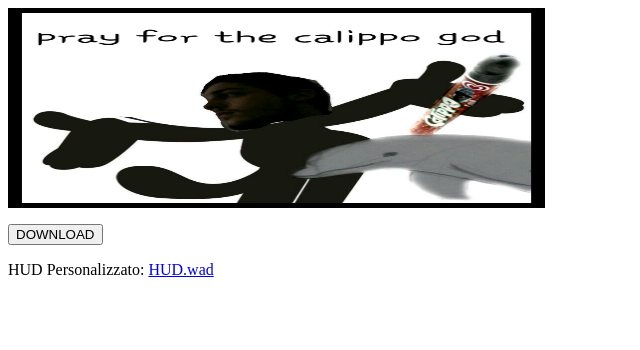
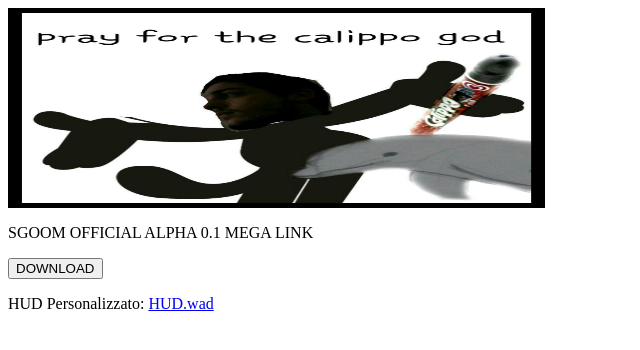
Before and after one commit to XPi-Git/skrot, a plain HTML site: page sito/download.htm in a window 1280 px wide. Shown: the whole page, without its empty margins (0-640 px from the left). Drawn offline with Linux system fonts and the light colour scheme.

Commit message:
Update download.htm

```diff
--- a/sito/download.htm
+++ b/sito/download.htm
@@ -9,6 +9,8 @@
 
 <p><img border="0" src="calippo god.jpg" width="537" height="200"></p>
 
+<p>SGOOM OFFICIAL ALPHA 0.1 MEGA LINK</p>
+
 <p><a href="https://mega.nz/#!CYtF3ZpZ!4Yq1tEap1gK-TAAerUdo37oA03zILIr0RAMiU8VGnDg"><input type="button" value="DOWNLOAD" name="B3"></a></p>
 
 <p>HUD Personalizzato: <a href="HUD.wad">HUD.wad</a></p>
```
